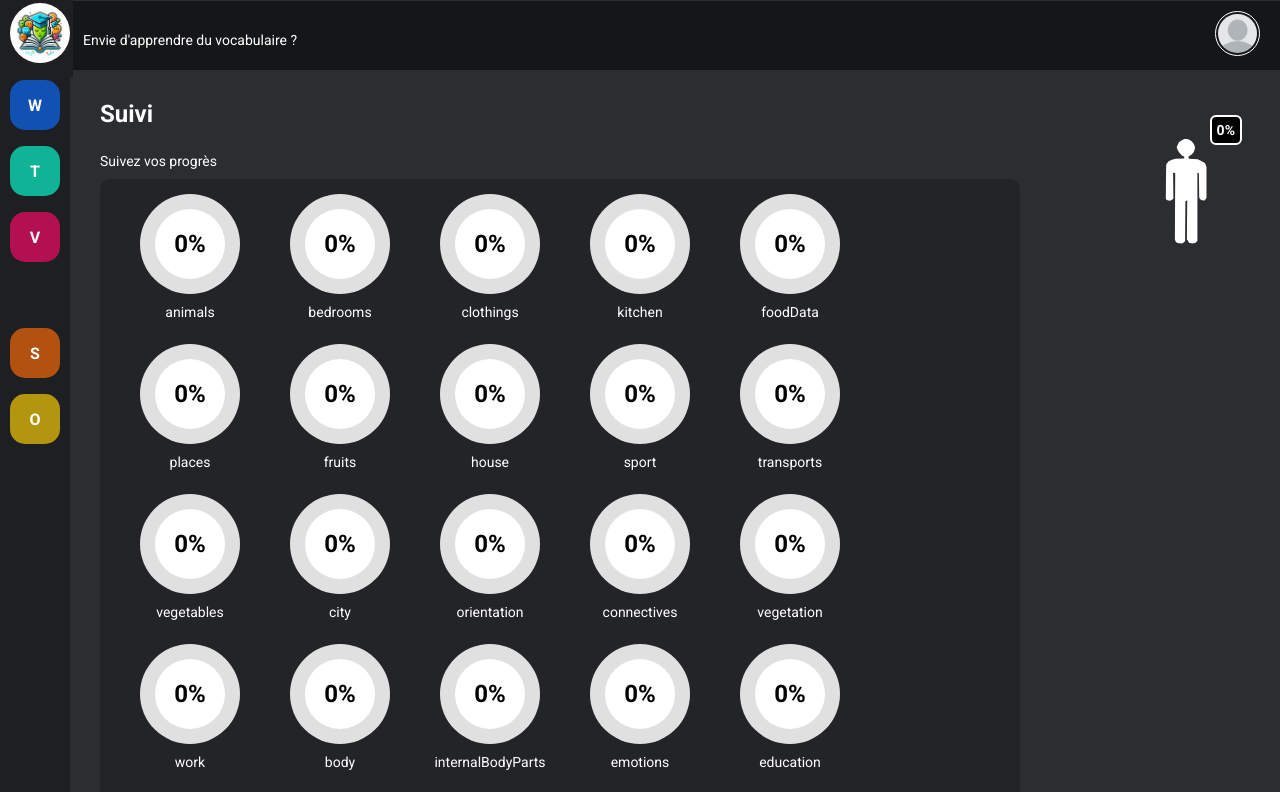
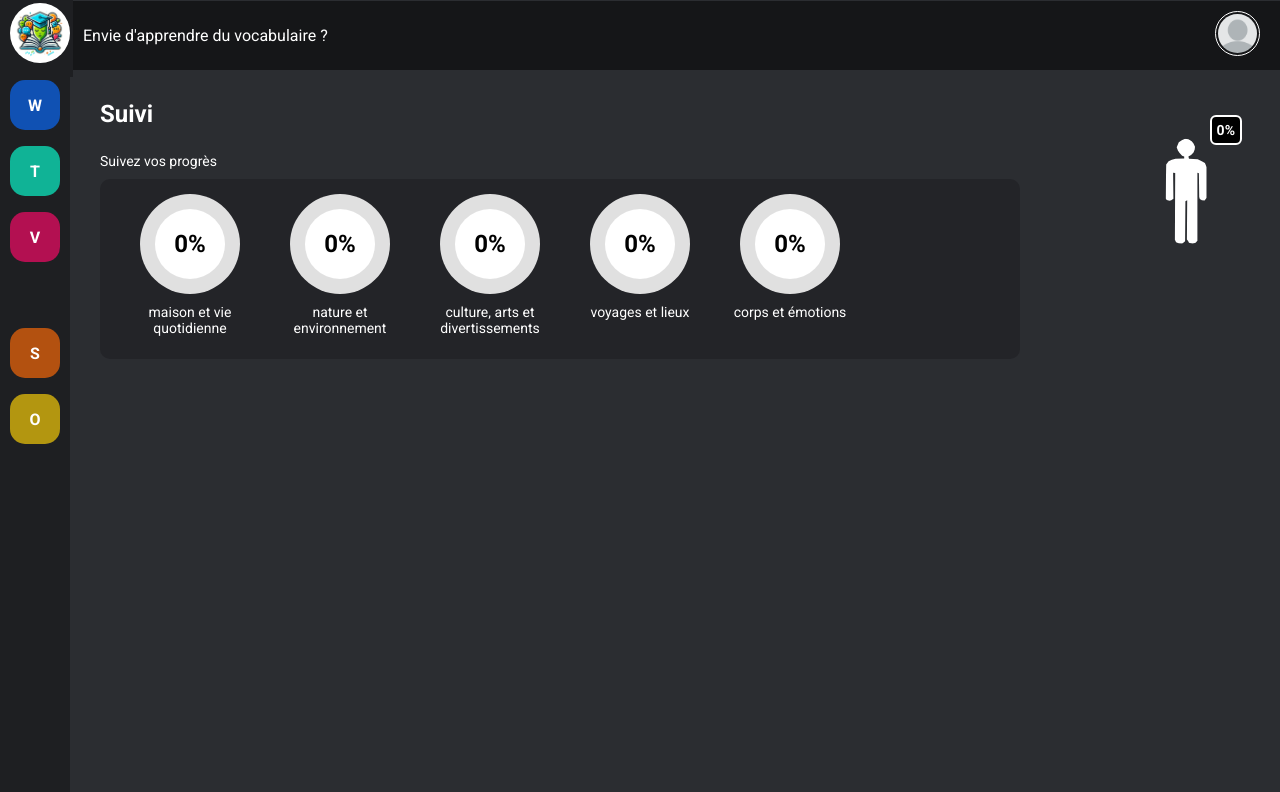
Before and after one commit to krommmm/learnEnglishWords, a React (Create React App) app: page /suivi in a window 1280 px wide. Shown: the top 792 px of the page. Built offline with nearby package versions, Linux system fonts and the light colour scheme.

Commit message:
restructuration des categories en grands groupes

```diff
--- a/src/assets/css/suivi.css
+++ b/src/assets/css/suivi.css
@@ -107,7 +107,7 @@
     color: black;
 }
 
-p {
+.suivi p {
     margin-top: 10px;
     font-size: 14px;
     color: white;
--- a/src/components/pages/Suivi.js
+++ b/src/components/pages/Suivi.js
@@ -4,6 +4,7 @@ const Suivi = (props) => {
 
     const [categoryPercent, setCategoryPercent] = useState(0);
     const [arrCategoryPercent, setarrCategoryPercent] = useState([]);
+    const [grandGroupesState, setGrandGroupeState] = useState([]);
     const fillRef = useRef(null);
     const circleRef = useRef(null);
 
@@ -33,9 +34,39 @@ const Suivi = (props) => {
             const nbValidated = category.data.filter((cat) => cat.validation === true).length;
             categoriesPercentages.push({ name: category.name, percentil: Math.round(nbValidated * diviseur) });
             setarrCategoryPercent([...categoriesPercentages]);
-        })
+        });
+    }, []);
 
-    }, []);
+
+    useEffect(() => {
+        const grandGroupesNames = [
+            { name: "maison et vie quotidienne", data: ["house", "bedrooms", "kitchen", "tools", "clothings"] },
+            { name: "nature et environnement", data: ["animals", "vegetation", "fruits", "vegetables", "weather"] },
+            { name: "culture, arts et divertissements", data: ["arts", "cinema", "entertainment", "education", "sport"] },
+            { name: "voyages et lieux", data: ["places", "city", "transports", "travel", "travelTerms"] },
+            { name: "corps et émotions", data: ["body", "internalBodyParts", "emotions", "orientation", "connectives"] },
+        ];
+
+
+        const grandGroupesArray = [];
+
+        grandGroupesNames.forEach((groupe)=>{
+            const groupeEnCours = [];
+            arrCategoryPercent.forEach((category)=>{
+                if(groupe.data.includes(category.name)){
+                    groupeEnCours.push(category.percentil);
+                }
+            });
+
+            let sum=0;
+            groupeEnCours.forEach((cell)=>sum+=cell);
+            grandGroupesArray.push({name:groupe.name, percentil:sum/groupeEnCours.length});
+        });
+        setGrandGroupeState([...grandGroupesArray]);
+
+
+    }, [arrCategoryPercent]);
+
 
 
 
@@ -56,10 +87,10 @@ const Suivi = (props) => {
                         </div>
                     </div>
                     <div className="suivi__donutsChart">
-                        {arrCategoryPercent.map((category) => (
+                        {grandGroupesState.map((category) => (
                             <div key={category.name}>
                                 <div className="progress-circle">
-                                    <div className="circle"  ref={circleRef} style={{ background: `conic-gradient(#3498db 0 ${category.percentil}%, #e0e0e0 ${category.percentil}%)`}}>
+                                    <div className="circle" ref={circleRef} style={{ background: `conic-gradient(#3498db 0 ${category.percentil}%, #e0e0e0 ${category.percentil}%)` }}>
                                         <div className="mask full">
                                             <div className="fill"></div>
                                         </div>
@@ -85,6 +116,7 @@ const Suivi = (props) => {
 
 
 export default Suivi;
+
 
 
 // Maison et vie quotidienne :
```
